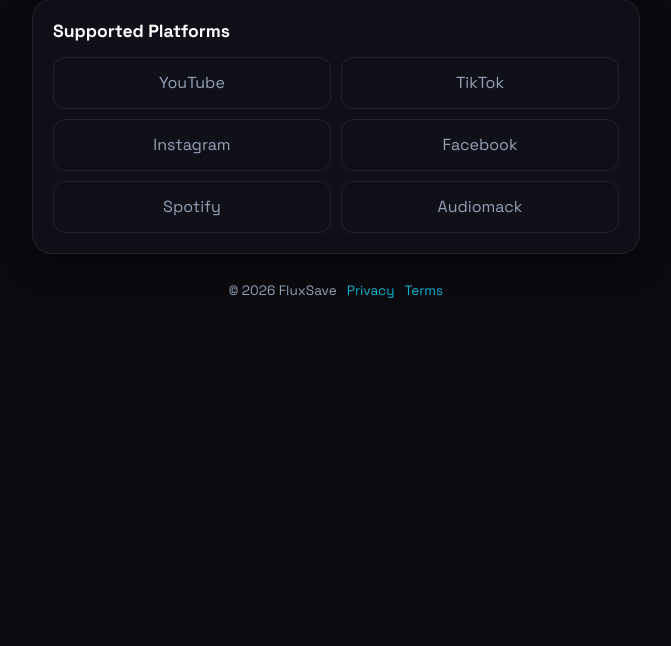
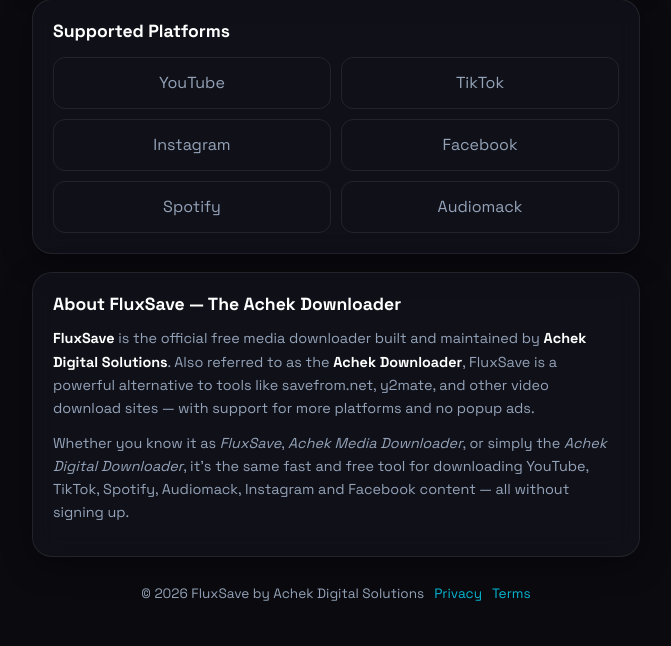
Before and after one commit to CalebDevX/FluxSave, a Flask app: page / in a window 1280 px wide. Shown: the part 1825-2471 px from the top of the page, without its empty margins (304-975 px from the left). Before the commit the page ends 2123 px from the top, so only its background shows below. Run offline with Flask 3, Linux system fonts and the light colour scheme; some libraries are stand-ins or nearby versions.

Commit message:
Improve search engine visibility by adding brand names and alternative names
Update meta keywords, structured data (JSON-LD `alternateName`), and add a visible "About FluxSave — The Achek Downloader" section to the homepage across multiple HTML templates.

Replit-Commit-Author: Agent
Replit-Commit-Session-Id: 7dcb0d93-8928-4290-ac21-6b869422a543
Replit-Commit-Checkpoint-Type: full_checkpoint
Replit-Commit-Event-Id: f836af88-174d-40ab-a584-111b8eb6eef2
Replit-Commit-Screenshot-Url: https://storage.googleapis.com/screenshot-production-us-central1/f61ffd05-1bf9-4de7-a75d-061bcf833dc2/7dcb0d93-8928-4290-ac21-6b869422a543/Zp59uGT
Replit-Helium-Checkpoint-Created: true

```diff
--- a/templates/audiomack.html
+++ b/templates/audiomack.html
@@ -5,7 +5,7 @@
   <meta name="viewport" content="width=device-width, initial-scale=1.0">
   <title>Audiomack Downloader - Download Audiomack Songs Free | FluxSave</title>
   <meta name="description" content="Download any Audiomack song or album as MP3 for free. Paste your Audiomack link, fetch the track details and download straight to your device — no signup needed." />
-  <meta name="keywords" content="audiomack downloader, download audiomack songs, audiomack to mp3, audiomack music downloader, download afrobeats audiomack, free audiomack downloader Nigeria" />
+  <meta name="keywords" content="audiomack downloader, fluxsave audiomack downloader, achek downloader, download audiomack songs, audiomack to mp3, audiomack music downloader, download afrobeats audiomack, free audiomack downloader Nigeria" />
   <meta name="robots" content="index, follow" />
   <link rel="canonical" href="https://fluxsave.achek.com.ng/audiomack-downloader" />
 
--- a/templates/facebook.html
+++ b/templates/facebook.html
@@ -6,7 +6,7 @@
     <meta name="viewport" content="width=device-width, initial-scale=1.0">
     <title>Facebook Video Downloader - Download Facebook Videos HD Free | FluxSave</title>
     <meta name="description" content="Download Facebook videos in HD quality for free. No signup required. Works on all devices — paste your Facebook link and download any public video instantly." />
-    <meta name="keywords" content="facebook video downloader, download facebook video, save facebook video, facebook hd downloader, fb video download, free facebook downloader 2024" />
+    <meta name="keywords" content="facebook video downloader, fluxsave facebook downloader, achek downloader, download facebook video, save facebook video, facebook hd downloader, fb video download, free facebook downloader 2024, savefrom facebook alternative" />
     <meta name="robots" content="index, follow" />
     <link rel="canonical" href="https://fluxsave.achek.com.ng/facebook-downloader" />
     <meta property="og:type" content="website" />
--- a/templates/index.html
+++ b/templates/index.html
@@ -5,7 +5,7 @@
   <meta name="viewport" content="width=device-width, initial-scale=1.0, viewport-fit=cover" />
   <title>FluxSave - Free YouTube, TikTok, Spotify, Instagram & Audiomack Downloader</title>
   <meta name="description" content="FluxSave is the fastest free media downloader. Download YouTube videos, TikTok without watermark, Spotify songs, Audiomack tracks, Instagram reels and more — no signup needed." />
-  <meta name="keywords" content="fluxsave, free media downloader, youtube downloader, tiktok downloader no watermark, spotify downloader, audiomack downloader, instagram downloader, facebook video downloader, download mp3, download mp4" />
+  <meta name="keywords" content="fluxsave, achek downloader, achek digital downloader, achek media downloader, fluxsave downloader, savefrom alternative, free media downloader, youtube downloader, tiktok downloader no watermark, spotify downloader, audiomack downloader, instagram downloader, facebook video downloader, download mp3, download mp4" />
   <meta name="author" content="Achek Digital Solutions" />
   <meta name="robots" content="index, follow" />
   <link rel="canonical" href="https://fluxsave.achek.com.ng/" />
@@ -30,12 +30,13 @@
       "@context": "https://schema.org",
       "@type": "WebApplication",
       "name": "FluxSave",
+      "alternateName": ["Achek Downloader", "Achek Media Downloader", "Achek Digital Downloader", "FluxSave by Achek"],
       "url": "https://fluxsave.achek.com.ng/",
-      "description": "Free online media downloader. Download videos and music from YouTube, TikTok, Spotify, Audiomack, Instagram, Facebook and 1000+ platforms.",
+      "description": "Free online media downloader by Achek Digital Solutions. Download videos and music from YouTube, TikTok, Spotify, Audiomack, Instagram, Facebook and 1000+ platforms.",
       "applicationCategory": "MultimediaApplication",
       "operatingSystem": "All",
       "offers": { "@type": "Offer", "price": "0", "priceCurrency": "USD" },
-      "creator": { "@type": "Organization", "name": "Achek Digital Solutions", "url": "https://achek.com.ng" }
+      "creator": { "@type": "Organization", "name": "Achek Digital Solutions", "url": "https://achek.com.ng", "alternateName": "Achek" }
     },
     {
       "@context": "https://schema.org",
@@ -256,8 +257,24 @@
       </div>
     </section>
 
+    <!-- Brand section for search engine recognition -->
+    <section class="card">
+      <div class="cardTitle">About FluxSave — The Achek Downloader</div>
+      <p class="tiny" style="text-align:left;">
+        <strong style="color:white;">FluxSave</strong> is the official free media downloader built and maintained by
+        <strong style="color:white;">Achek Digital Solutions</strong>. Also referred to as the
+        <strong style="color:white;">Achek Downloader</strong>, FluxSave is a powerful alternative to tools like
+        savefrom.net, y2mate, and other video download sites — with support for more platforms and no popup ads.
+      </p>
+      <p class="tiny" style="text-align:left;margin-top:10px;">
+        Whether you know it as <em>FluxSave</em>, <em>Achek Media Downloader</em>, or simply the
+        <em>Achek Digital Downloader</em>, it's the same fast and free tool for downloading YouTube, TikTok,
+        Spotify, Audiomack, Instagram and Facebook content — all without signing up.
+      </p>
+    </section>
+
     <footer class="footer">
-      <span>© 2026 FluxSave</span>
+      <span>© 2026 FluxSave by Achek Digital Solutions</span>
       <a href="/privacy.html">Privacy</a>
       <a href="/terms.html">Terms</a>
     </footer>
--- a/templates/instagram.html
+++ b/templates/instagram.html
@@ -6,7 +6,7 @@
     <meta name="viewport" content="width=device-width, initial-scale=1.0">
     <title>Instagram Downloader - Save Reels, Videos, Stories & Photos Free | FluxSave</title>
     <meta name="description" content="Download Instagram videos, reels, stories and photos in HD quality. Free Instagram downloader — no signup, works on all devices. Save any public Instagram content instantly." />
-    <meta name="keywords" content="instagram downloader, download instagram reels, instagram video downloader, save instagram story, instagram photo downloader, free instagram downloader 2024" />
+    <meta name="keywords" content="instagram downloader, fluxsave instagram downloader, achek downloader, download instagram reels, instagram video downloader, save instagram story, instagram photo downloader, free instagram downloader 2024, savefrom instagram alternative" />
     <meta name="robots" content="index, follow" />
     <link rel="canonical" href="https://fluxsave.achek.com.ng/instagram-downloader" />
     <meta property="og:type" content="website" />
--- a/templates/spotify.html
+++ b/templates/spotify.html
@@ -5,7 +5,7 @@
   <meta name="viewport" content="width=device-width, initial-scale=1.0">
   <title>Spotify Downloader - Download Spotify Songs as MP3 Free | FluxSave</title>
   <meta name="description" content="Download Spotify songs, albums and playlists as high-quality MP3 files for free. Paste a Spotify link or search any song — no signup required." />
-  <meta name="keywords" content="spotify downloader, spotify to mp3, download spotify songs free, spotify mp3 converter, download spotify playlist, spotify music downloader 2024" />
+  <meta name="keywords" content="spotify downloader, fluxsave spotify downloader, achek downloader, spotify to mp3, download spotify songs free, spotify mp3 converter, download spotify playlist, spotify music downloader 2024" />
   <meta name="robots" content="index, follow" />
   <link rel="canonical" href="https://fluxsave.achek.com.ng/spotify-downloader" />
 
--- a/templates/tiktok.html
+++ b/templates/tiktok.html
@@ -6,7 +6,7 @@
     <meta name="viewport" content="width=device-width, initial-scale=1.0">
     <title>TikTok Downloader - Download TikTok Videos Without Watermark Free | FluxSave</title>
     <meta name="description" content="Download TikTok videos without watermark in HD quality. Free, no signup, works on any device. The fastest TikTok video downloader — save any TikTok clip instantly." />
-    <meta name="keywords" content="tiktok downloader, download tiktok no watermark, tiktok video downloader, tiktok hd downloader, save tiktok video, free tiktok downloader 2024" />
+    <meta name="keywords" content="tiktok downloader, fluxsave tiktok downloader, achek downloader, download tiktok no watermark, tiktok video downloader, tiktok hd downloader, save tiktok video, free tiktok downloader 2024, savefrom tiktok alternative" />
     <meta name="robots" content="index, follow" />
     <link rel="canonical" href="https://fluxsave.achek.com.ng/tiktok-downloader" />
     <meta property="og:type" content="website" />
--- a/templates/youtube.html
+++ b/templates/youtube.html
@@ -6,7 +6,7 @@
     <meta name="viewport" content="width=device-width, initial-scale=1.0">
     <title>YouTube Downloader - Download YouTube Videos HD, 4K & MP3 Free | FluxSave</title>
     <meta name="description" content="Download YouTube videos in HD, 1080p and 4K, or convert to MP3. Free, no signup, works on any device. The fastest YouTube downloader online." />
-    <meta name="keywords" content="youtube downloader, download youtube video free, youtube to mp4, youtube to mp3, youtube 4k downloader, youtube 1080p download, free youtube downloader 2024" />
+    <meta name="keywords" content="youtube downloader, fluxsave youtube downloader, achek downloader, download youtube video free, youtube to mp4, youtube to mp3, youtube 4k downloader, youtube 1080p download, free youtube downloader 2024, savefrom youtube alternative" />
     <meta name="robots" content="index, follow" />
     <link rel="canonical" href="https://fluxsave.achek.com.ng/youtube-downloader" />
     <meta property="og:type" content="website" />
```
